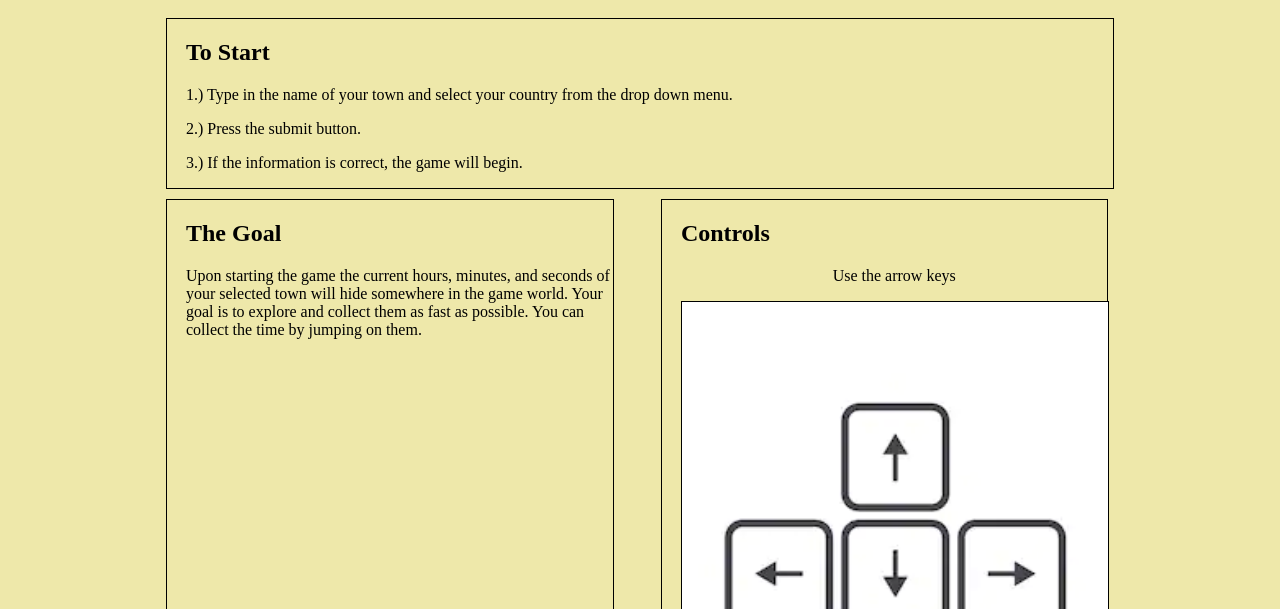
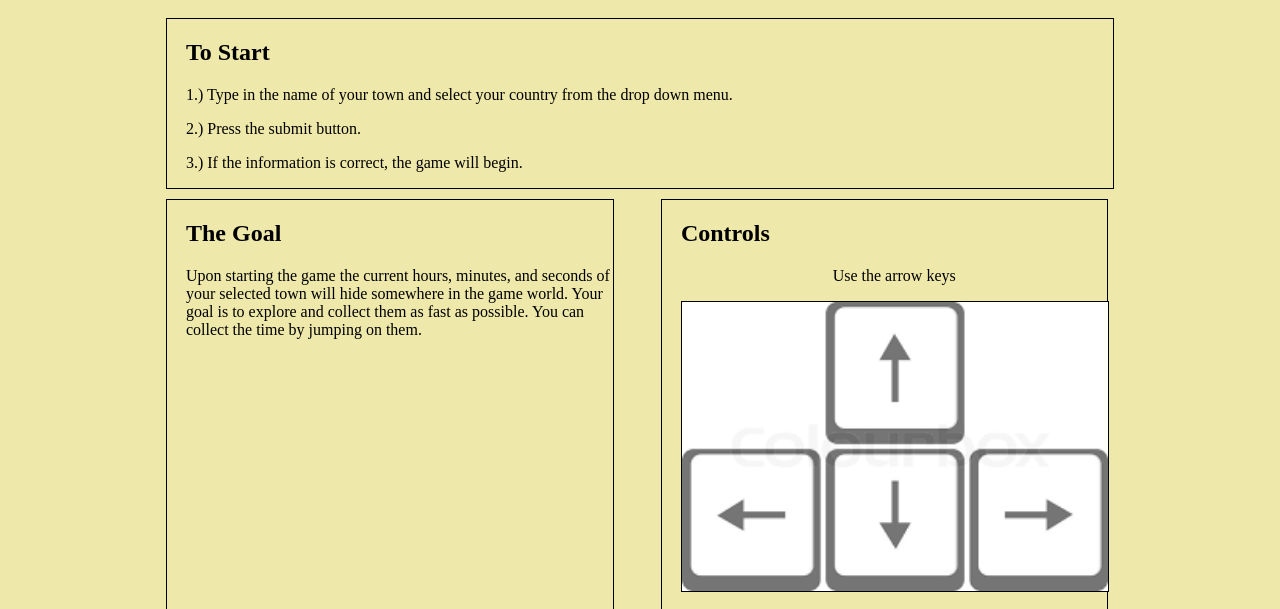
Before and after one commit to BrittniLudington/time-and-weather-game-api-capstone, a plain HTML site: page instructions.html in a window 1280 px wide. Shown: the part 172-781 px from the top of the page. Drawn offline with nearby package versions, Linux system fonts and the light colour scheme.

Commit message:
users could not see image

```diff
--- a/instructions.html
+++ b/instructions.html
@@ -33,7 +33,7 @@
                 <h2>Controls</h2>
                 <p id="center">Use the arrow keys</p>
                 <div>
-                    <img id="keys" src="img/arrow-buttons.jpg" alt="arrow keys">
+                    <img id="keys" src="img/arrow-buttons.png" alt="arrow keys">
                 </div>
                 <p>Left and right keys to move left and right, up key to jump</p>
             </div>
```
Also changed, not shown: img/arrow-buttons.png (added).
